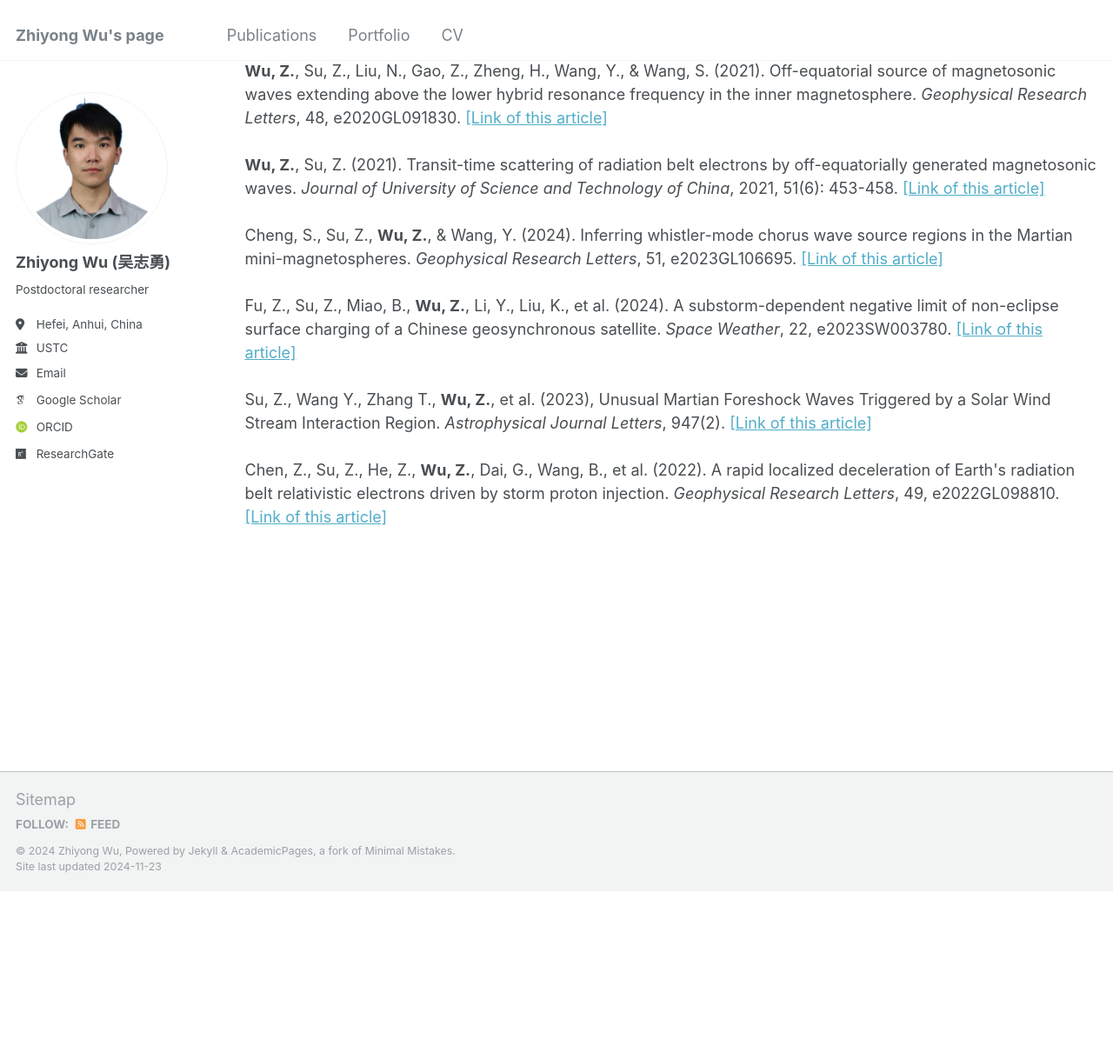
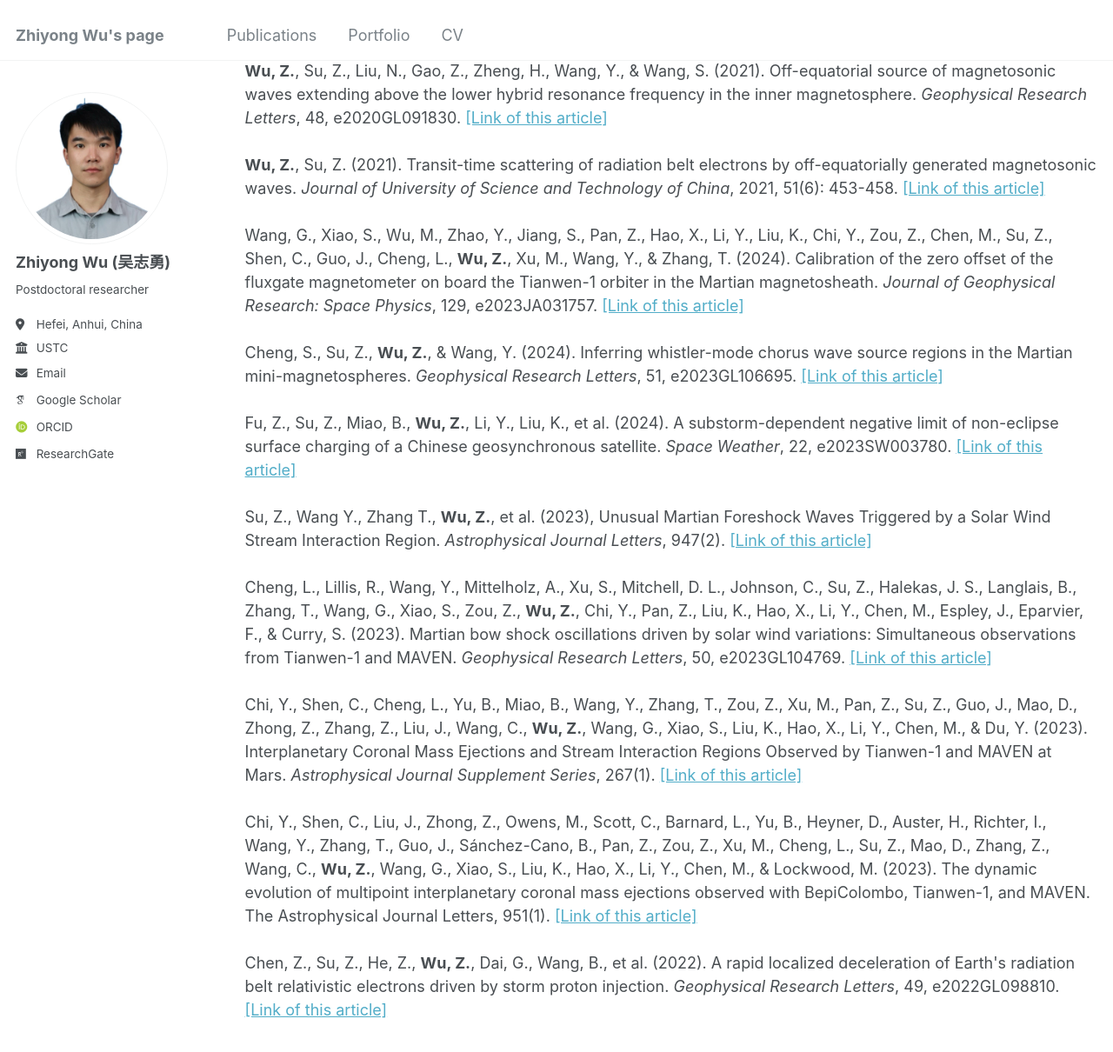
Before and after one commit to Z-Y-Wu/ZW-, a Jekyll site: the page built from _pages/publications.html, in a window 1280 px wide and 1400 px high, scrolled down 553 px. Shown: the top 1210 px of the window at 87% size. Built offline with Jekyll 4.4.1, drawn with Linux system fonts in a browser that asks for light colours; some web fonts are replaced; before the commit the page ends 1578 px from its top, so only the background shows below that.

Commit message:
Update publications.html

```diff
--- a/_pages/publications.html
+++ b/_pages/publications.html
@@ -15,7 +15,11 @@ author_profile: true
 <strong>Wu, Z.</strong>, Su, Z., Goldstein, J., Liu, N., He, Z., Zheng, H., & Wang, Y. (2022). Nightside plasmaspheric plume-to-core migration of whistler-mode hiss waves. <i>Geophysical Research Letters</i>, 49, e2022GL100306. <a href="https://doi.org/10.1029/2022GL100306">[Link of this article]</a><br><br>
 <strong>Wu, Z.</strong>, Su, Z., Liu, N., Gao, Z., Zheng, H., Wang, Y., & Wang, S. (2021). Off-equatorial source of magnetosonic waves extending above the lower hybrid resonance frequency in the inner magnetosphere. <i>Geophysical Research Letters</i>, 48, e2020GL091830. <a href="https://doi.org/10.1029/2020GL091830">[Link of this article]</a><br><br>
 <strong>Wu, Z.</strong>, Su, Z. (2021). Transit-time scattering of radiation belt electrons by off-equatorially generated magnetosonic waves. <i>Journal of University of Science and Technology of China</i>, 2021, 51(6): 453-458. <a href="https://justc.ustc.edu.cn/article/doi/10.52396/JUST-2021-0123">[Link of this article]</a><br><br>
+Wang, G., Xiao, S., Wu, M., Zhao, Y., Jiang, S., Pan, Z., Hao, X., Li, Y., Liu, K., Chi, Y., Zou, Z., Chen, M., Su, Z., Shen, C., Guo, J., Cheng, L., <strong>Wu, Z.</strong>, Xu, M., Wang, Y., & Zhang, T. (2024). Calibration of the zero offset of the fluxgate magnetometer on board the Tianwen-1 orbiter in the Martian magnetosheath. <i>Journal of Geophysical Research: Space Physics</i>, 129, e2023JA031757. <a href="https://doi.org/10.1029/2023JA031757">[Link of this article]</a><br><br>
 Cheng, S., Su, Z., <strong>Wu, Z.</strong>, & Wang, Y. (2024). Inferring whistler-mode chorus wave source regions in the Martian mini-magnetospheres. <i>Geophysical Research Letters</i>, 51, e2023GL106695. <a href="https://doi.org/10.1029/2023GL106695">[Link of this article]</a><br><br>
 Fu, Z., Su, Z., Miao, B., <strong>Wu, Z.</strong>, Li, Y., Liu, K., et al. (2024). A substorm-dependent negative limit of non-eclipse surface charging of a Chinese geosynchronous satellite. <i>Space Weather</i>, 22, e2023SW003780. <a href="https://doi.org/10.1029/2023SW003780">[Link of this article]</a><br><br>
 Su, Z., Wang Y., Zhang T., <strong>Wu, Z.</strong>, et al. (2023), Unusual Martian Foreshock Waves Triggered by a Solar Wind Stream Interaction Region. <i>Astrophysical Journal Letters</i>, 947(2). <a href="https://doi.org/10.3847/2041-8213/accb9f">[Link of this article]</a><br><br>
+Cheng, L., Lillis, R., Wang, Y., Mittelholz, A., Xu, S., Mitchell, D. L., Johnson, C., Su, Z., Halekas, J. S., Langlais, B., Zhang, T., Wang, G., Xiao, S., Zou, Z., <strong>Wu, Z.</strong>, Chi, Y., Pan, Z., Liu, K., Hao, X., Li, Y., Chen, M., Espley, J., Eparvier, F., & Curry, S. (2023). Martian bow shock oscillations driven by solar wind variations: Simultaneous observations from Tianwen-1 and MAVEN. <i>Geophysical Research Letters</i>, 50, e2023GL104769. <a href="https://doi.org/10.1029/2023GL104769">[Link of this article]</a><br><br>
+Chi, Y., Shen, C., Cheng, L., Yu, B., Miao, B., Wang, Y., Zhang, T., Zou, Z., Xu, M., Pan, Z., Su, Z., Guo, J., Mao, D., Zhong, Z., Zhang, Z., Liu, J., Wang, C., <strong>Wu, Z.</strong>, Wang, G., Xiao, S., Liu, K., Hao, X., Li, Y., Chen, M., & Du, Y. (2023). Interplanetary Coronal Mass Ejections and Stream Interaction Regions Observed by Tianwen-1 and MAVEN at Mars. <i>Astrophysical Journal Supplement Series</i>, 267(1). <a href="https://doi.org/10.3847/1538-4365/acd191">[Link of this article]</a><br><br>
+Chi, Y., Shen, C., Liu, J., Zhong, Z., Owens, M., Scott, C., Barnard, L., Yu, B., Heyner, D., Auster, H., Richter, I., Wang, Y., Zhang, T., Guo, J., Sánchez-Cano, B., Pan, Z., Zou, Z., Xu, M., Cheng, L., Su, Z., Mao, D., Zhang, Z., Wang, C., <strong>Wu, Z.</strong>, Wang, G., Xiao, S., Liu, K., Hao, X., Li, Y., Chen, M., & Lockwood, M. (2023). The dynamic evolution of multipoint interplanetary coronal mass ejections observed with BepiColombo, Tianwen-1, and MAVEN. The Astrophysical Journal Letters, 951(1). <a href="https://doi.org/10.3847/2041-8213/acd7e7">[Link of this article]</a><br><br>
 Chen, Z., Su, Z., He, Z., <strong>Wu, Z.</strong>, Dai, G., Wang, B., et al. (2022). A rapid localized deceleration of Earth's radiation belt relativistic electrons driven by storm proton injection. <i>Geophysical Research Letters</i>, 49, e2022GL098810. <a href="https://doi.org/10.1029/2022GL098810">[Link of this article]</a><br><br>
```
